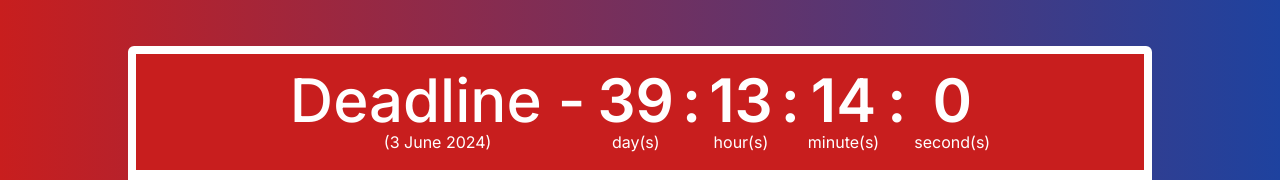
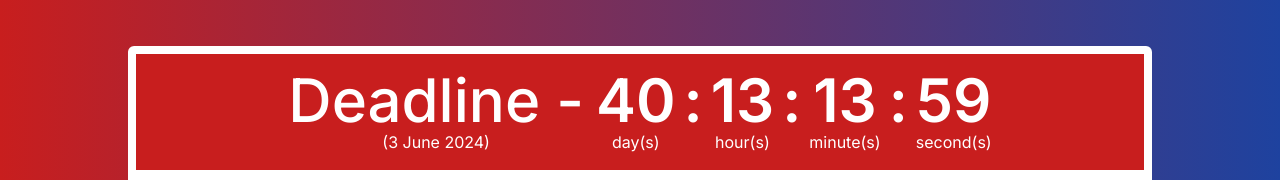
Before and after one commit to thunyoubun/ccs-registration, a Next.js app: page /registration in a window 1280 px wide. Shown: the part 146-326 px from the top of the page. Built offline with nearby package versions, Linux system fonts and the light colour scheme.

Commit message:
change date and time to end

```diff
--- a/src/app/Components/RegistrationBody.tsx
+++ b/src/app/Components/RegistrationBody.tsx
@@ -5,7 +5,7 @@ import RegistrationMap from "./RegistrationMap";
 
 function RegistrationBody() {
   const [day, hour, minute, second, expired] = useCountDown(
-    new Date("2024-06-03")
+    new Date(2024,5,3,23,59,59)
   );
   return (
     <div className="mt-16  w-auto lg:p-16 bg-gradient-to-r from-red-700 to-blue-800 flex justify-center">
```
